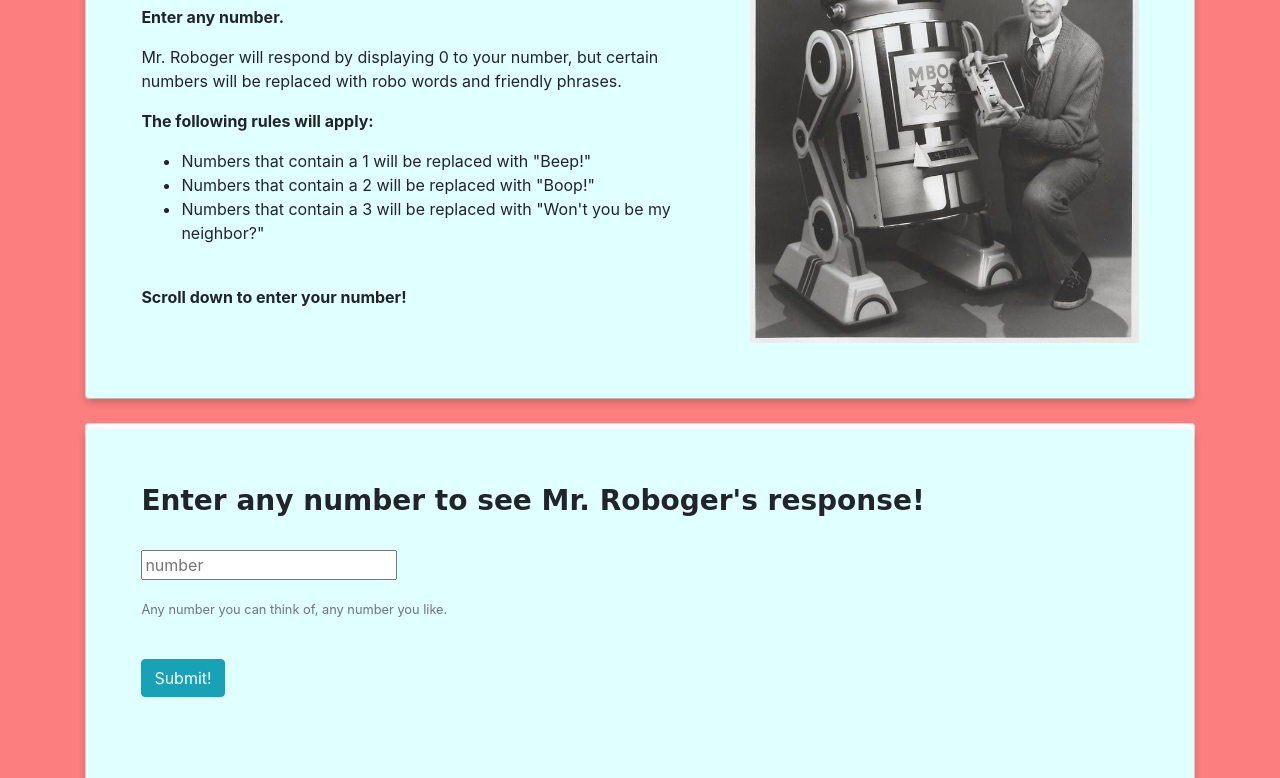
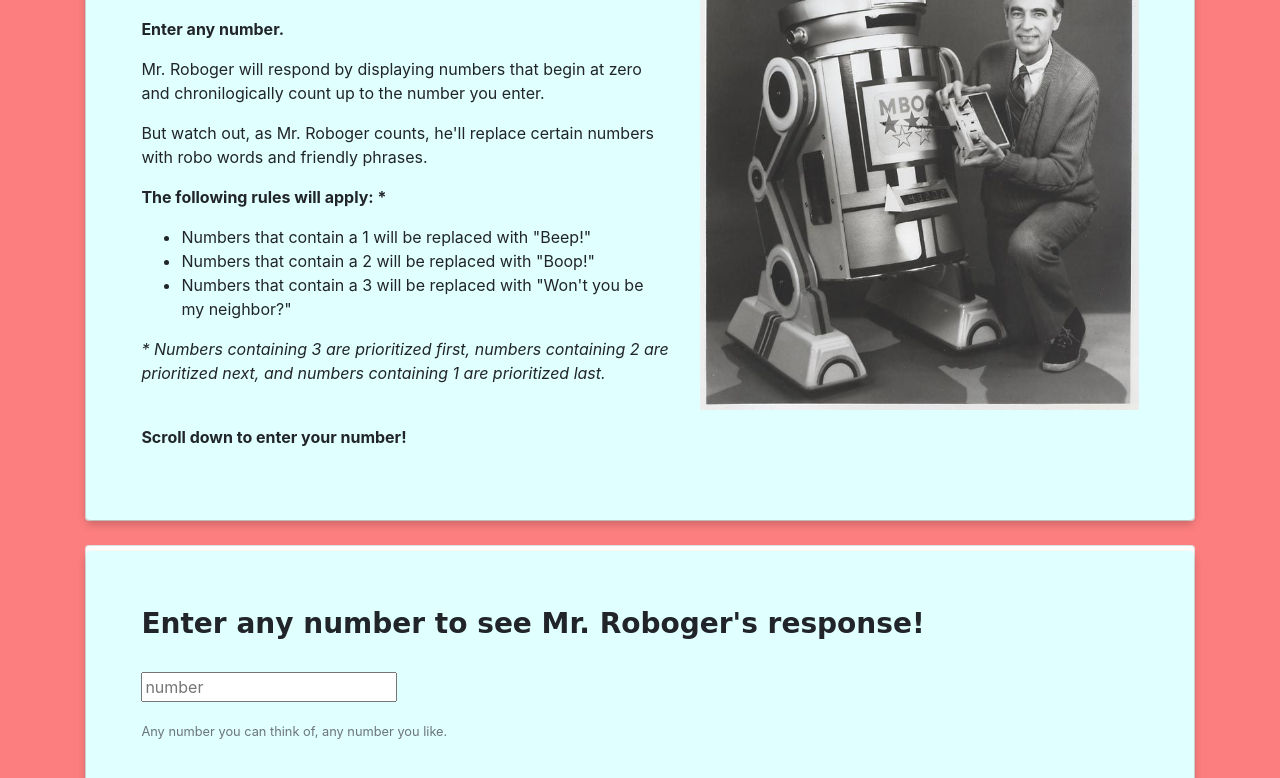
Before and after one commit to johnwhittenstudio/project-3, a plain HTML site: page index.html in a window 1280 px wide. Shown: the part 399-1177 px from the top of the page. Drawn offline with Linux system fonts and the light colour scheme.

Commit message:
tinker with html and css.

```diff
--- a/css/styles.css
+++ b/css/styles.css
@@ -9,6 +9,7 @@
 }
 h1 {
   padding: 10px;
+  margin-bottom: 20px;
   text-shadow: 2px 2px rgb(110, 54, 54);
   transition: 0.5s;
   font-family: cursive;
@@ -35,7 +36,7 @@ h5 {
 }
 img {
   float: right;
-  max-width: 40%;
+  max-width: 45%;
   padding-left: 10px;
   margin-left: 20px;
 }
--- a/index.html
+++ b/index.html
@@ -22,13 +22,15 @@
       <br>
       <div id="instructions">
           <p><strong>Enter any number.</strong></p>
-          <p>Mr. Roboger will respond by displaying 0 to your number, but certain numbers will be replaced with robo words and friendly phrases.</p>
-          <p><strong>The following rules will apply:</strong></p>
+          <p>Mr. Roboger will respond by displaying numbers that begin at zero and chronilogically count up to the number you enter.</p>
+          <p>But watch out, as Mr. Roboger counts, he'll replace certain numbers with robo words and friendly phrases.</p>
+          <p><strong>The following rules will apply: *</strong></p>
             <p><ul>
               <li>Numbers that contain a 1 will be replaced with "Beep!"</li>
               <li>Numbers that contain a 2 will be replaced with "Boop!"</li>
               <li>Numbers that contain a 3 will be replaced with "Won't you be my neighbor?"</li>
             </ul></p>
+          <p><em>* Numbers containing 3 are prioritized first, numbers containing 2 are prioritized next, and numbers containing 1 are prioritized last.</em></p>
           <br>
           <p><strong>Scroll down to enter your number!</strong></p>
         </div>
```
